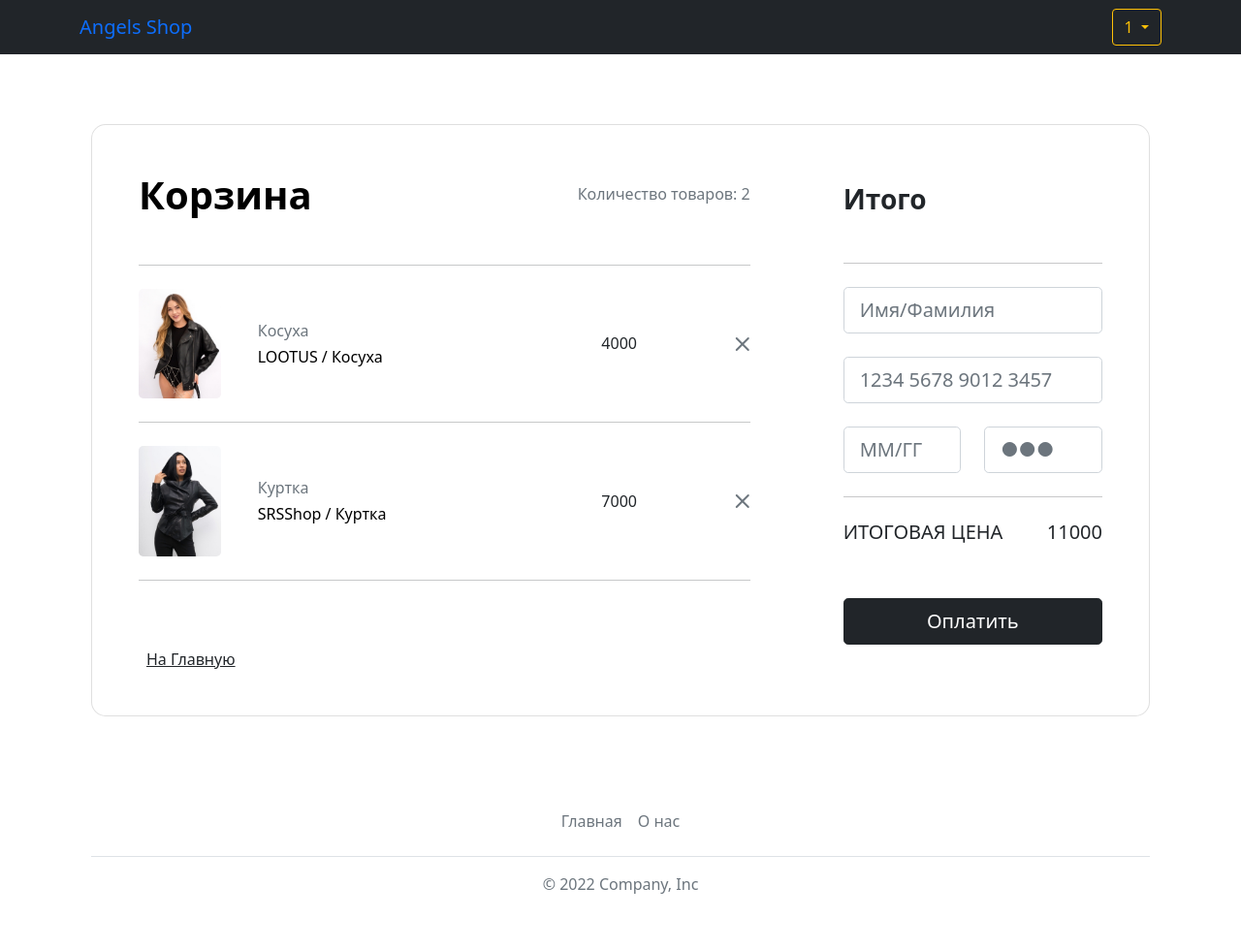
After one commit to Asklit/WebOnlineStore, a Flask app: page /basket in a window 1280 px wide. The commit adds this page. Shown: the whole page at 97% size. Run offline with Flask 2, Linux system fonts and the light colour scheme; a user stored in the database is signed in; data comes from the database, SQL or seed files in the repository; both versions use the stored data as it was after the commit; some libraries are stand-ins or nearby versions.

Commit message:
Доработал систему поиска, добавил добавление товаров в корзину, накидал первоначальный дизайн окна оплаты

```diff
--- a/main.py
+++ b/main.py
@@ -1,9 +1,10 @@
 from flask import Flask, render_template, request
-from flask_login import LoginManager, login_user, login_required, logout_user
+from flask_login import LoginManager, login_user, login_required, logout_user, current_user
 from sqlalchemy import func
 from werkzeug.utils import redirect
 
 from data import db_session
+from data.orders_items import OrdersItems
 from data.products import Products
 from data.users import User
 from data.orders import Orders
@@ -117,7 +118,6 @@ def catalog():
 def catalog_types(data):
     form = SearchForm()
     if form.validate_on_submit():
-        print(form.catalog.data)
         return redirect(f'/catalog/{form.search_string.data}')
     db_sess = db_session.create_session()
     list_products = []
@@ -132,18 +132,61 @@ def catalog_types(data):
         filter_data = db_sess.query(Products).filter(Products.type == data)
     else:
         name_title = data
-        data = "%" + data + "%"
-        filter_data = db_sess.query(Products).filter(Products.title.like(data)).all()
-    for elem in filter_data:
-        list_products.append([elem.title, elem.price, elem.type, elem.image_path, elem.id])
+        # filter_data = db_sess.query(Products).filter(Products.title.like(data)).all()
+        filter_data = db_sess.query(Products).all()
+    if data in ["woman", "man", "kids"]:
+        for elem in filter_data:
+            list_products.append([elem.title, elem.price, elem.type, elem.image_path, elem.id])
+    else:
+        for elem in filter_data:
+            if name_title.lower() in elem.title.lower():
+                list_products.append([elem.title, elem.price, elem.type, elem.image_path, elem.id])
     return render_template('catalog.html', title='Каталог', name_title=name_title, type="all", list_products=list_products, form=form)
 
 
-@app.route('/catalog/add_to_cart/<data>', methods=['post', 'get'])
+@app.route('/add_to_cart/<data>', methods=['post', 'get'])
 @login_required
 def add_to_cart(data):
-    print(data)
+    db_sess = db_session.create_session()
+    item = OrdersItems()
+    item.id_product = data
+    id_order = db_sess.query(Orders).filter(Orders.id_client == current_user.id and Orders.status == "not paid").first()
+    item.id_client = id_order.id
+    db_sess.merge(item)
+    db_sess.commit()
     return redirect("/catalog/")
+
+
+@app.route('/delete_from_cart/<data>', methods=['post', 'get'])
+@login_required
+def delete_from_cart(data):
+    # db_sess = db_session.create_session()
+    # item = OrdersItems()
+    # item.id_product = data
+    # id_order = db_sess.query(Orders).filter(Orders.id_client == current_user.id and Orders.status == "not paid").first()
+    # item.id_client = id_order.id
+    # db_sess.merge(item)
+    # db_sess.commit()
+    return redirect("/basket")
+
+
+# Корзина
+@app.route('/basket', methods=['post', 'get'])
+@login_required
+def basket():
+    form = SearchForm()
+    if form.validate_on_submit():
+        return redirect(f'/catalog/{form.search_string.data}')
+    db_sess = db_session.create_session()
+    data = db_sess.query(Orders).filter(Orders.id_client == current_user.id and Orders.status == "not paid").first()
+    items = db_sess.query(OrdersItems).filter(OrdersItems.id_client == data.id).all()
+    list_items = []
+    total = 0
+    for i in items:
+        data = db_sess.query(Products).filter(Products.id == i.id).first()
+        total += data.price
+        list_items.append([data.title, data.title.split()[-1], data.price, data.type, data.image_path, data.id])
+    return render_template('basket.html', title='Корзина', list_items=list_items, count=len(list_items), total=total, form=form)
 
 
 if __name__ == '__main__':
--- a/templates/base.html
+++ b/templates/base.html
@@ -8,6 +8,7 @@
           integrity="sha384-Vkoo8x4CGsO3+Hhxv8T/Q5PaXtkKtu6ug5TOeNV6gBiFeWPGFN9MuhOf23Q9Ifjh"
           crossorigin="anonymous">
     <link href="https://cdn.jsdelivr.net/npm/bootstrap@5.1.3/dist/css/bootstrap.min.css" rel="stylesheet" integrity="sha384-1BmE4kWBq78iYhFldvKuhfTAU6auU8tT94WrHftjDbrCEXSU1oBoqyl2QvZ6jIW3" crossorigin="anonymous">
+    <link rel="stylesheet" href="https://cdn.jsdelivr.net/npm/bootstrap-icons@1.5.0/font/bootstrap-icons.css">
     <title>{{title}}</title>
 </head>
 <body>
@@ -35,7 +36,7 @@
                 {{ current_user.name }}
               </button>
               <ul class="dropdown-menu dropdown-menu-lg-end" aria-labelledby="dropdownMenuButton2">
-                <li><a class="dropdown-item" href="#">Корзина</a></li>
+                <li><a class="dropdown-item" href="/basket">Корзина</a></li>
                 <li><hr class="dropdown-divider"></li>
                 <li><a class="dropdown-item" href="/logout">Выйти</a></li>
               </ul>
--- a/templates/base_without_search.html
+++ b/templates/base_without_search.html
@@ -8,6 +8,7 @@
           integrity="sha384-Vkoo8x4CGsO3+Hhxv8T/Q5PaXtkKtu6ug5TOeNV6gBiFeWPGFN9MuhOf23Q9Ifjh"
           crossorigin="anonymous">
     <link href="https://cdn.jsdelivr.net/npm/bootstrap@5.1.3/dist/css/bootstrap.min.css" rel="stylesheet" integrity="sha384-1BmE4kWBq78iYhFldvKuhfTAU6auU8tT94WrHftjDbrCEXSU1oBoqyl2QvZ6jIW3" crossorigin="anonymous">
+    <link rel="stylesheet" href="https://cdn.jsdelivr.net/npm/bootstrap-icons@1.5.0/font/bootstrap-icons.css">
     <title>{{title}}</title>
 </head>
 <body>
@@ -29,7 +30,7 @@
                     {{ current_user.name }}
                 </button>
                 <ul class="dropdown-menu dropdown-menu-lg-end" aria-labelledby="dropdownMenuButton2">
-                    <li><a class="dropdown-item" href="#">Корзина</a></li>
+                    <li><a class="dropdown-item" href="/basket">Корзина</a></li>
                     <li>
                         <hr class="dropdown-divider">
                     </li>
--- /dev/null
+++ b/templates/basket.html
@@ -0,0 +1,118 @@
+{% extends "base_without_search.html" %}
+
+{% block content %}
+
+<!--<link rel="stylesheet" type="text/css" href="../static/css/catalog.css">-->
+
+<section class="h-100 h-custom">
+  <div class="container py-5 h-100">
+    <div class="row d-flex justify-content-center align-items-center h-100">
+      <div class="col-12">
+        <div class="card card-registration card-registration-2" style="border-radius: 15px;">
+          <div class="card-body p-0">
+            <div class="row g-0">
+              <div class="col-lg-8">
+                <div class="p-5">
+                  <div class="d-flex justify-content-between align-items-center mb-5">
+                    <h1 class="fw-bold mb-0 text-black">Корзина</h1>
+                    <h6 class="mb-0 text-muted">Количество товаров: {{ count }}</h6>
+                  </div>
+                  <hr class="my-4">
+                  {% for elem in list_items %}
+
+                    <div class="row mb-4 d-flex justify-content-between align-items-center">
+                      <div class="col-md-2 col-lg-2 col-xl-2">
+                        <img
+                          src="../static/img/products/{{ elem[3] }}/{{ elem[4] }}"
+                          class="img-fluid rounded-3" alt="">
+                      </div>
+                      <div class="col-md-3 col-lg-3 col-xl-3">
+                        <h6 class="text-muted">{{ elem[1] }}</h6>
+                        <h6 class="text-black mb-0">{{ elem[0] }}</h6>
+                      </div>
+                      <div class="col-md-3 col-lg-3 col-xl-2 d-flex">
+                        <button class="btn btn-link px-2"
+                          onclick="this.parentNode.querySelector('input[type=number]').stepDown()">
+                          <i class="fas fa-minus"></i>
+                        </button>
+
+<!--                        <input id="form1" min="0" name="quantity" value="1" type="number"-->
+<!--                          class="form-control form-control-sm" />-->
+
+<!--                        <button class="btn btn-link px-2"-->
+<!--                          onclick="this.parentNode.querySelector('input[type=number]').stepUp()">-->
+<!--                          <i class="fas fa-plus"></i>-->
+<!--                        </button>-->
+                      </div>
+                      <div class="col-md-3 col-lg-2 col-xl-2 offset-lg-1">
+                        <h6 class="mb-0">{{ elem[2] }}</h6>
+                      </div>
+                      <div class="col-md-1 col-lg-1 col-xl-1 text-end">
+                        <a href="/delete_from_cart/{{ elem[5] }}" class="text-muted"><i class="bi bi-x-lg"></i></a>
+                      </div>
+                    </div>
+
+                    <hr class="my-4">
+
+                  {% endfor %}
+
+                  <div class="pt-5">
+                    <h6 class="mb-0"><a href="/" class="text-body"><i
+                          class="fas fa-long-arrow-alt-left me-2"></i>На Главную</a></h6>
+                  </div>
+                </div>
+              </div>
+              <div class="col-lg-4 bg-grey">
+                <div class="p-5">
+                  <h3 class="fw-bold mb-5 mt-2 pt-1">Итого</h3>
+                  <hr class="my-4">
+
+                  <form class="mt-4">
+                    <div class="form-outline form-white mb-4">
+                      <input type="text" id="typeName" class="form-control form-control-lg" siez="17"
+                             placeholder="Имя/Фамилия"/>
+                    </div>
+
+                    <div class="form-outline form-white mb-4">
+                      <input type="text" class="form-control form-control-lg" siez="17"
+                             placeholder="1234 5678 9012 3457" minlength="19" maxlength="19"/>
+                    </div>
+
+                    <div class="row mb-4">
+                      <div class="col-md-6">
+                        <div class="form-outline form-white">
+                          <input type="text" class="form-control form-control-lg"
+                                 placeholder="ММ/ГГ" size="5" id="exp" minlength="5" maxlength="5"/>
+                        </div>
+                      </div>
+                      <div class="col-md-6">
+                        <div class="form-outline form-white">
+                          <input type="password" id="typeText" class="form-control form-control-lg"
+                                 placeholder="&#9679;&#9679;&#9679;" size="1" minlength="3" maxlength="3"/>
+                        </div>
+                      </div>
+                    </div>
+
+                  </form>
+
+                  <hr class="my-4">
+
+                  <div class="d-flex justify-content-between mb-5">
+                    <h5 class="text-uppercase">Итоговая цена</h5>
+                    <h5>{{ total }}</h5>
+                  </div>
+
+                  <button type="button" class="btn btn-dark btn-block btn-lg"
+                    data-mdb-ripple-color="dark">Оплатить</button>
+
+                </div>
+              </div>
+            </div>
+          </div>
+        </div>
+      </div>
+    </div>
+  </div>
+</section>
+
+{% endblock %}
--- a/templates/catalog.html
+++ b/templates/catalog.html
@@ -21,7 +21,11 @@
                     <img src="../static/img/products/{{ elem[2] }}/{{ elem[3] }}" class="card-img-top" alt="">
                     <div class="card-body" style="background-color:#FAEBD7">
                         <h5 class="card-title">{{ elem[0] }}</h5>
-                        <a href="/catalog/add_to_cart/{{ elem[4] }}"><button class="btn btn-outline-primary my-2 my-sm-0" type="submit">Добавить в корзину</button></a>
+                        {% if current_user.is_authenticated %}
+                            <a href="/add_to_cart/{{ elem[4] }}" class="btn btn-outline-primary">
+                                Добавить в корзину
+                            </a>
+                        {% endif %}
                     </div>
                 </div>
             </div>
```
Also changed, not shown: db/store.db.
